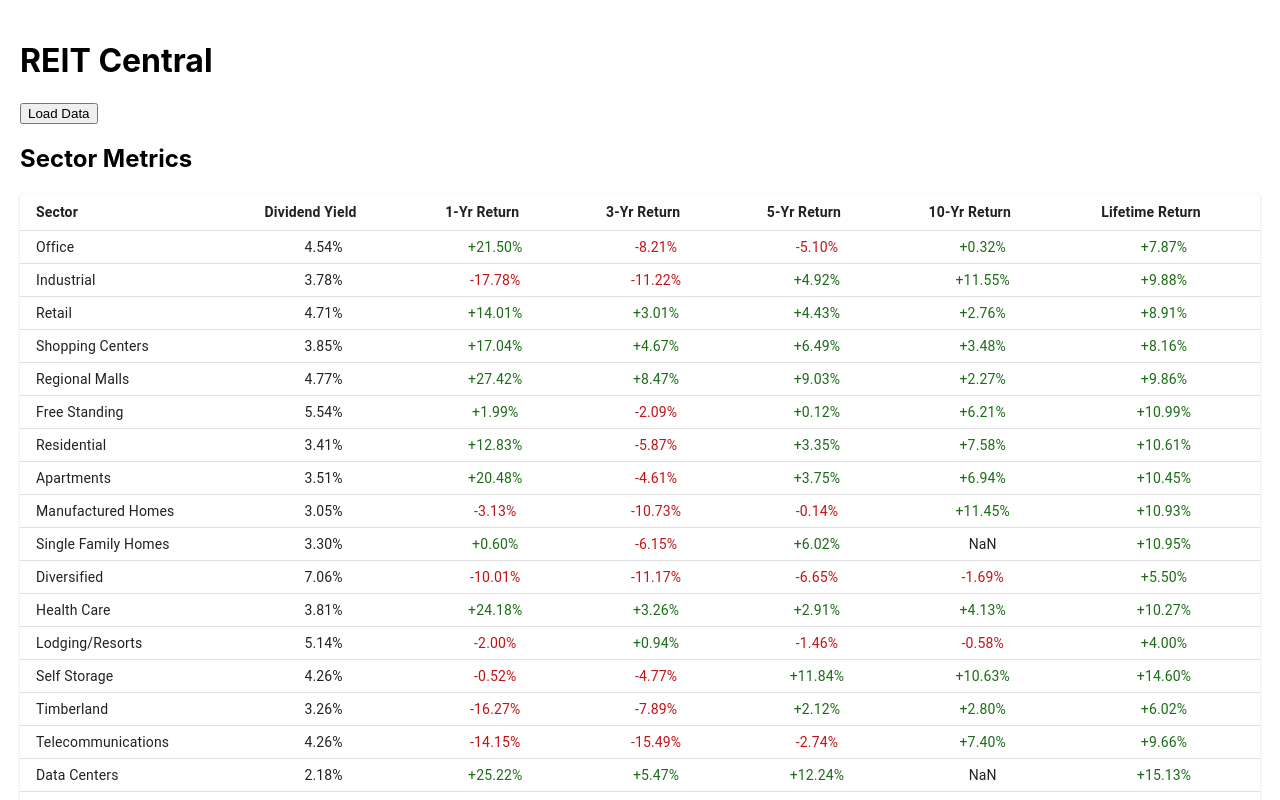
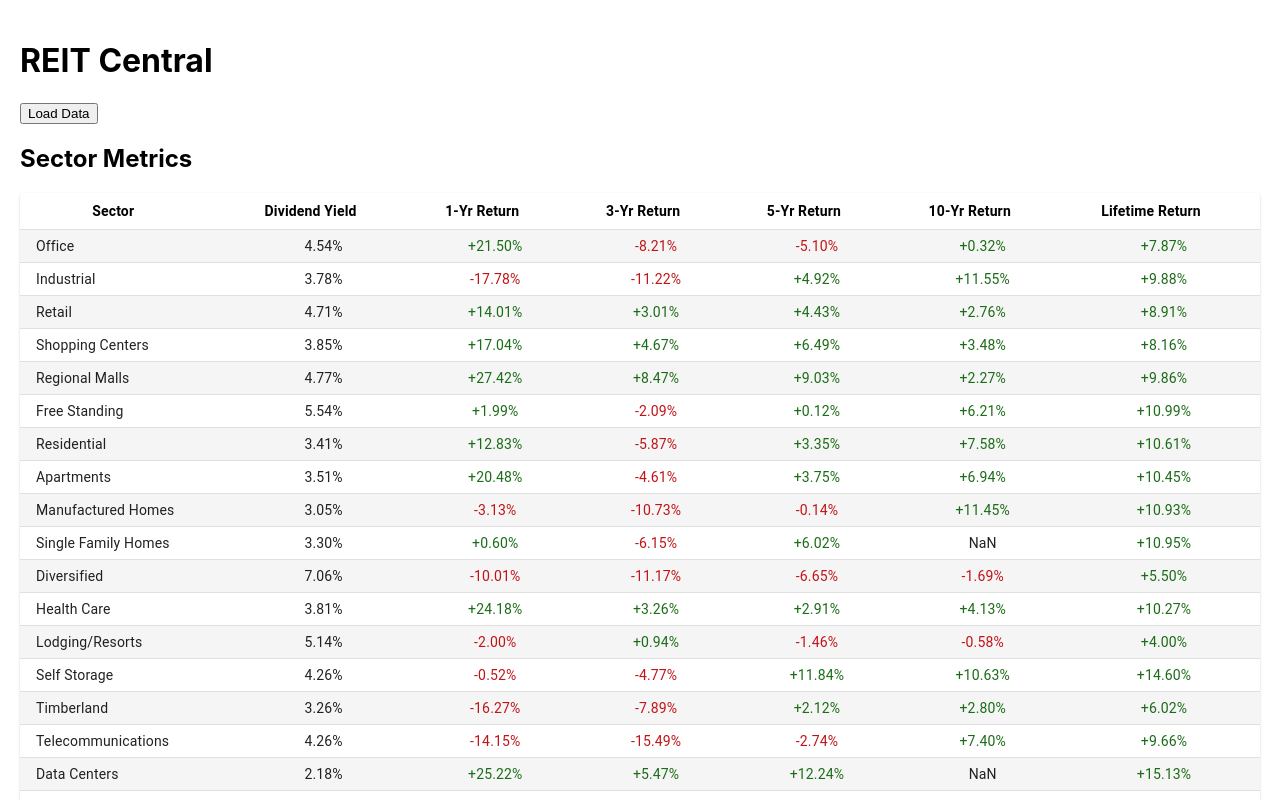
Before and after one commit to kylecribbins/Nareit, a React (Create React App) app in the folder nareit-app/: page / in a window 1280 px wide. Both pictures are taken after a click on the button "Load Data". Shown: the top 800 px of the page. Built offline with nearby package versions, Linux system fonts and the light colour scheme.

Commit message:
Table fixes

```diff
--- a/nareit-app/src/components/Table.js
+++ b/nareit-app/src/components/Table.js
@@ -1,12 +1,35 @@
 import React, { useState } from "react";
 import Table from "@mui/material/Table";
 import TableBody from "@mui/material/TableBody";
-import TableCell from "@mui/material/TableCell";
+import TableCell, { tableCellClasses } from "@mui/material/TableCell";
 import TableContainer from "@mui/material/TableContainer";
 import TableHead from "@mui/material/TableHead";
 import TableRow from "@mui/material/TableRow";
 import TableSortLabel from "@mui/material/TableSortLabel";
 import Paper from "@mui/material/Paper";
+import { styled } from "@mui/material/styles";
+
+const StyledTableCell = styled(TableCell)(({ theme }) => ({
+    [`&.${tableCellClasses.head}`]: {
+      backgroundColor: "transparent", // Remove the black background
+      color: "black", // Set text color to black
+      fontWeight: "bold", // Ensure column titles are bold
+      textAlign: "center", // Ensure the header text is properly centered
+    },
+    [`&.${tableCellClasses.body}`]: {
+      fontSize: 14,
+    },
+  }));
+
+const StyledTableRow = styled(TableRow)(({ theme }) => ({
+  "&:nth-of-type(odd)": {
+    backgroundColor: theme.palette.action.hover,
+  },
+  // hide last border
+  "&:last-child td, &:last-child th": {
+    border: 0,
+  },
+}));
 
 const MaterialTable = ({ data }) => {
   const [order, setOrder] = useState("asc");
@@ -62,11 +85,11 @@ const MaterialTable = ({ data }) => {
 
   return (
     <TableContainer component={Paper} style={{ marginTop: "20px" }}>
-      <Table sx={{ minWidth: 650 }} size="small" aria-label="a dense table">
+      <Table sx={{ minWidth: 650 }} size="small" aria-label="customized table">
       <TableHead>
         <TableRow>
             {columns.map((col) => (
-            <TableCell
+            <StyledTableCell
                 key={col}
                 align={
                 ["currentYield", "cagr1", "cagr3", "cagr5", "cagr10", "cagrLife"].includes(col)
@@ -74,27 +97,28 @@ const MaterialTable = ({ data }) => {
                     : "left"
                 }
                 sortDirection={orderBy === col ? order : false}
-                style={{ fontWeight: "bold" }} // Bold the column titles
             >
                 <TableSortLabel
                 active={orderBy === col}
                 direction={orderBy === col ? order : "asc"}
                 onClick={() => handleSort(col)}
+                sx={{
+                    display: "flex",
+                    justifyContent: "center", // Align the sort icon and text centrally
+                    color: "inherit", // Maintain the white text color
+                }}
                 >
                 {columnTitles[col] || col}
                 </TableSortLabel>
-            </TableCell>
+            </StyledTableCell>
             ))}
         </TableRow>
         </TableHead>
         <TableBody>
           {sortedData.map((row, index) => (
-            <TableRow
-              key={index}
-              sx={{ "&:last-child td, &:last-child th": { border: 0 } }}
-            >
+            <StyledTableRow key={index}>
               {columns.map((col) => (
-                <TableCell
+                <StyledTableCell
                   key={col}
                   align={
                     ["currentYield", "cagr1", "cagr3", "cagr5", "cagr10", "cagrLife"].includes(col)
@@ -113,9 +137,9 @@ const MaterialTable = ({ data }) => {
                   }}
                 >
                   {formatValue(row[col], col)}
-                </TableCell>
+                </StyledTableCell>
               ))}
-            </TableRow>
+            </StyledTableRow>
           ))}
         </TableBody>
       </Table>
```
